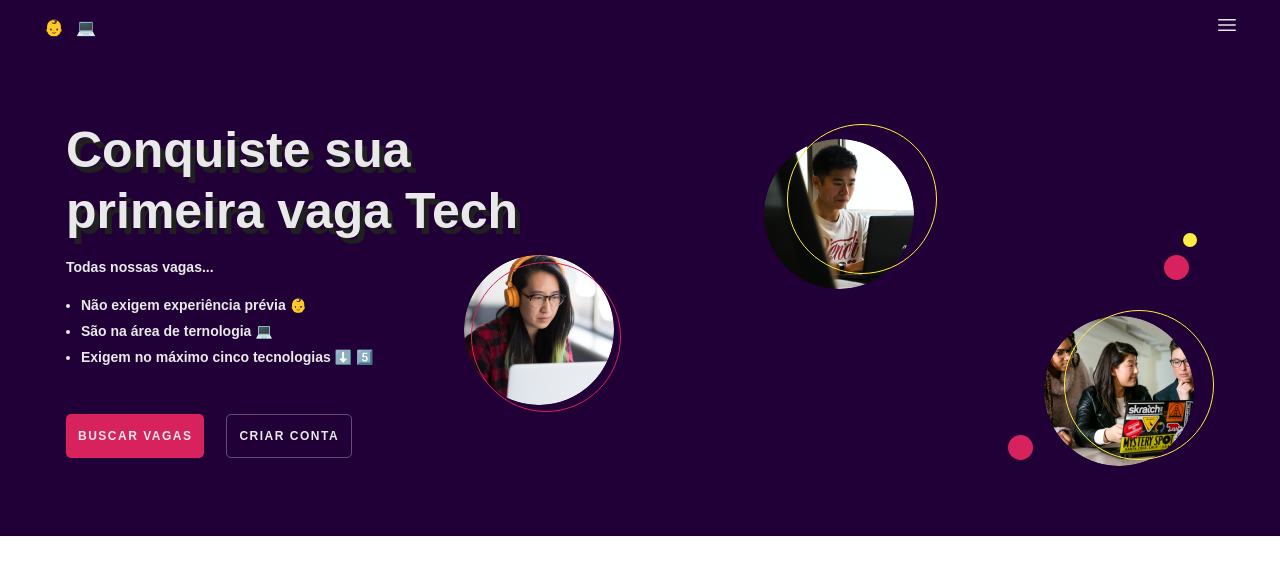
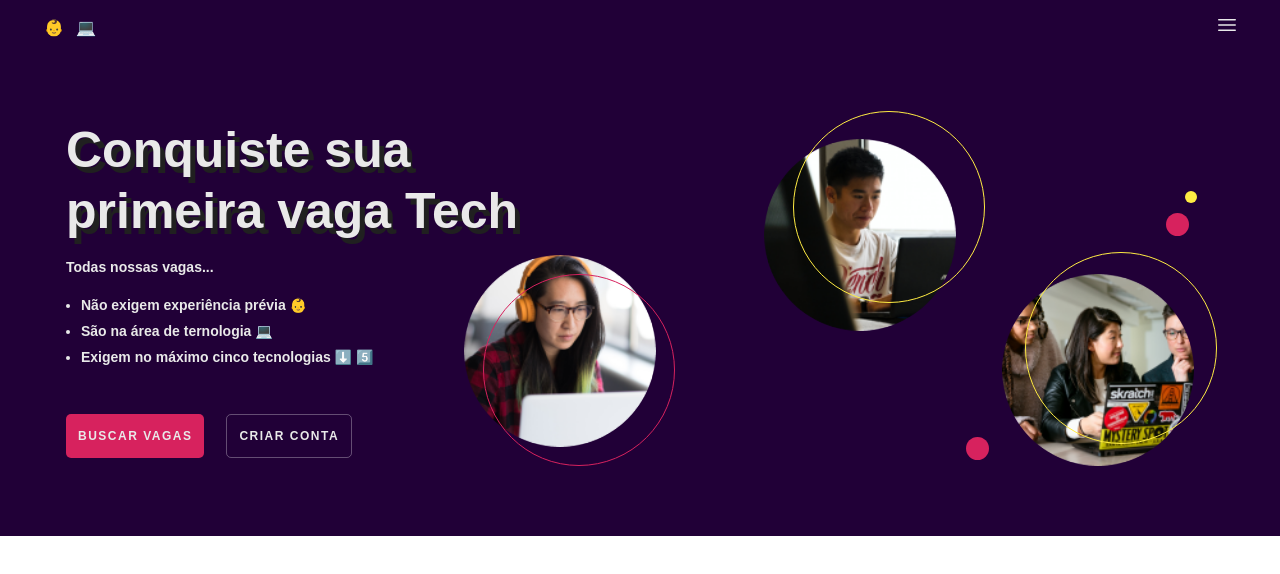
Before and after one commit to PedroMarianoAlmeida/baby-dev-v4, a Next.js app: page / in a window 1280 px wide. Shown: the top 574 px of the page. Built offline with nearby package versions, Linux system fonts and the light colour scheme.

Commit message:
hero section missin z-index

```diff
--- a/src/components/components/HomePage/Spots.jsx
+++ b/src/components/components/HomePage/Spots.jsx
@@ -8,7 +8,7 @@ const Spots = () => {
         <div className="person1">
           <div style={{ position: "relative" }}>
             <div style={{ zIndex: 2 }}>
-              <Avatar size="150px" src={"images/person1.png"} />
+              <Avatar size="15vw" src={"images/person1.png"} />
             </div>
             <div className="person-border-1">
               <Circunference color={"#d7225e"} />
@@ -17,7 +17,7 @@ const Spots = () => {
         </div>
         <div className="person2">
           <div style={{ position: "relative" }}>
-            <Avatar size="150px" src={"images/person2.png"} />
+            <Avatar size="15vw" src={"images/person2.png"} />
 
             <div className="person-border-2">
               <Circunference color={"#FFEC43"} />
@@ -26,7 +26,7 @@ const Spots = () => {
         </div>
         <div className="person3">
           <div style={{ position: "relative" }}>
-            <Avatar size="150px" src={"images/person3.png"} />
+            <Avatar size="15vw" src={"images/person3.png"} />
             <div className="person-border-3">
               <Circunference color={"#FFEC43"} />
             </div>
@@ -65,8 +65,8 @@ const Container = styled.div`
 
   .person-border-1 {
     position: absolute;
-    top: 7px;
-    left: 7px;
+    top: 1.5vw;
+    left: 1.5vw;
     z-index: 1;
   }
 
@@ -84,15 +84,15 @@ const Container = styled.div`
 
   .person-border-2 {
     position: absolute;
-    bottom: 19px;
-    left: 23px;
+    bottom: 2.5vw;
+    left: 2.3vw;
     z-index: 1;
   }
 
   .person-border-3 {
     position: absolute;
-    bottom: 10px;
-    left: 20px;
+    bottom: 2vw;
+    left: 1.8vw;
     z-index: 1;
   }
 
@@ -118,22 +118,22 @@ const Container = styled.div`
   }
 `;
 const Circunference = styled.div`
-  width: 150px;
-  height: 150px;
+  width: 15vw;
+  height: 15vw;
   border: 1px solid ${(props) => props.color};
   box-sizing: border-box;
   border-radius: 300px;
 `;
 const BigCircle = styled.div`
-  width: 25px;
-  height: 25px;
+  width: 1.8vw;
+  height: 1.8vw;
   background: #d7225e;
   border-radius: 75px;
 `;
 
 const SmallCircle = styled.div`
-  width: 14px;
-  height: 14px;
+  width: .9vw;
+  height: .9vw;
   background: #ffec43;
   border-radius: 75px;
 `;
--- a/src/components/shared/Avatar.jsx
+++ b/src/components/shared/Avatar.jsx
@@ -5,7 +5,7 @@ const Avatar = ({ size = "18px", src }) => {
 };
 
 const Image = styled.img`
-  height: ${(props) => props.size};
+  width: ${(props) => props.size};
   border-radius: 50%;
 `;
 
```
